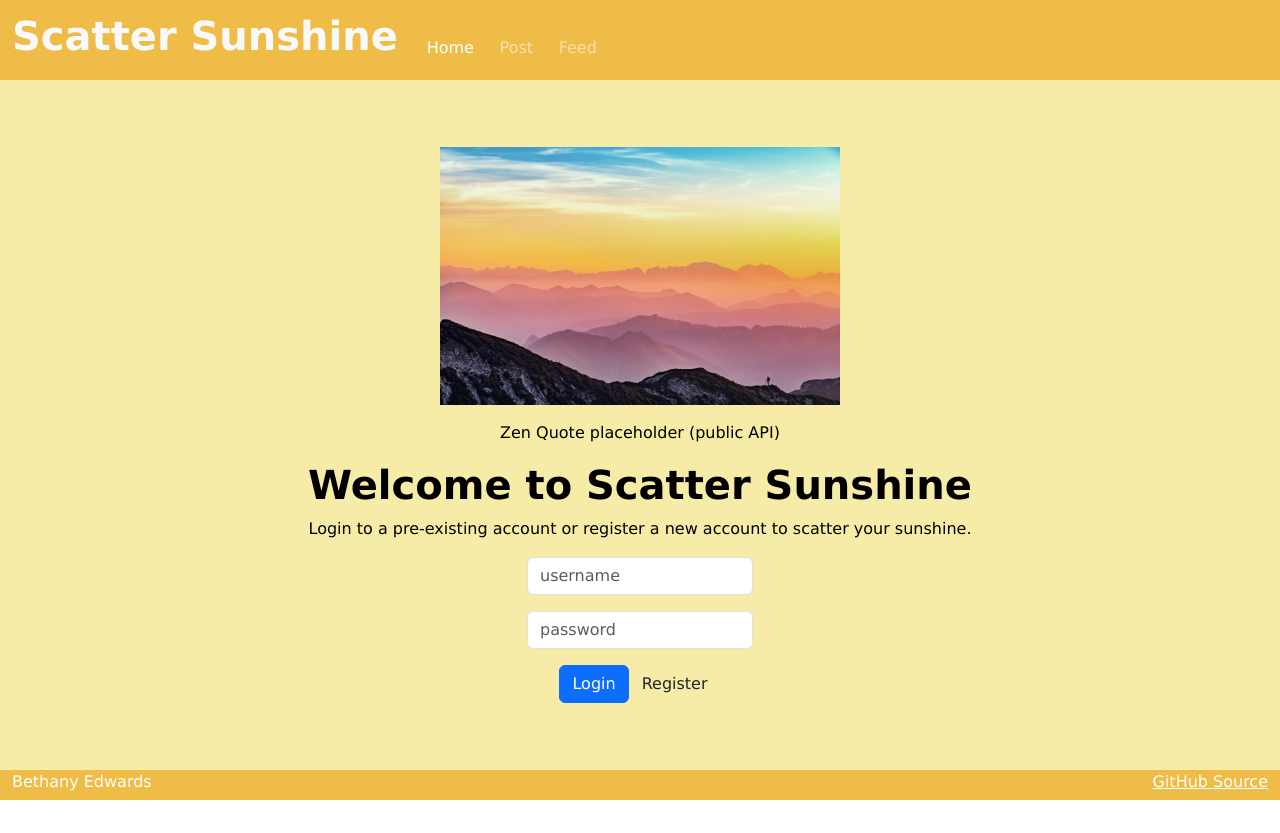
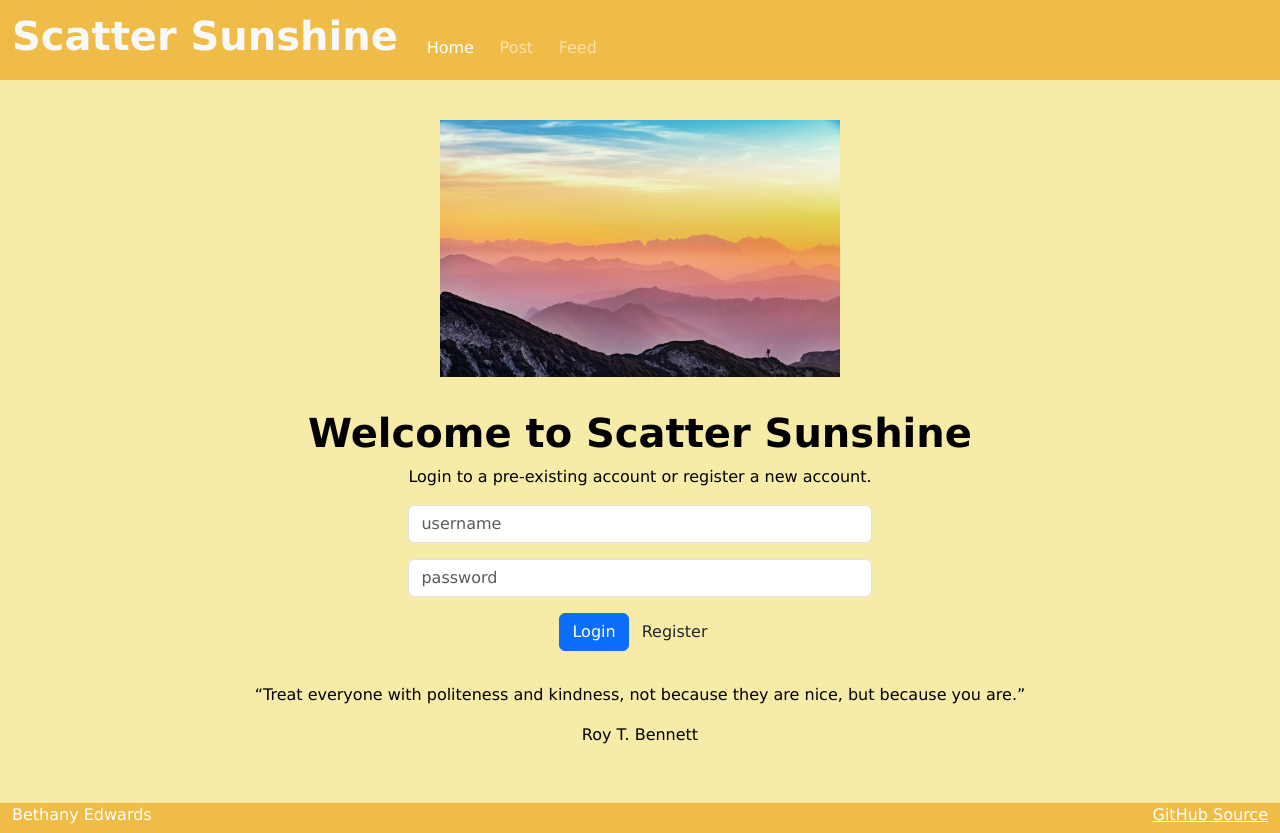
Before and after one commit to eddieblu/startup, a React (Vite) app: page / in a window 1280 px wide. Before the commit the page ends 800 px from the top, so only its background shows below. Built offline with nearby package versions, Linux system fonts and the light colour scheme; a web font is replaced by a local one.

Commit message:
update(login.jsx) set up jsx for public api calls

```diff
--- a/src/login/login.css
+++ b/src/login/login.css
@@ -1,8 +1,12 @@
 #zen-quote {
-    padding-top: 1rem;
-  }
+  padding-top: 2rem;
+}
 
-  img {
-    max-width: 100%;
-    height: auto;
-  }
+#picture {
+  padding-bottom: 2rem;
+}
+
+img {
+  max-width: 100%;
+  height: auto;
+}
--- a/src/login/login.jsx
+++ b/src/login/login.jsx
@@ -2,21 +2,29 @@ import React from 'react';
 import './login.css';
 
 export function Login() {
+    const [quote, setQuote] = React.useState('Loading...');
+    const [quoteAuthor, setQuoteAuthor] = React.useState('unknown');
+
+    React.useEffect(() => {
+        setQuote('“Treat everyone with politeness and kindness, not because they are nice, but because you are.”');
+        setQuoteAuthor('Roy T. Bennett');
+    }, []);
+
+
+
     return (
         <main className="body container-fluid text-center">
             <div>
-            <div id="picture" className="picture-box">
+                <div id="picture">
                     <img width="400px" src="sunshine.jpg" alt="random" />
                 </div>
-            <p id="zen-quote">
-                Zen Quote placeholder (public API)
-            </p>
                 <h1>Welcome to Scatter Sunshine</h1>
-            <p id="instruction">
-                Login to a pre-existing account or register a new account to scatter your sunshine.
-            </p>
             </div>
 
+            <div>
+                <p id="instruction">
+                    Login to a pre-existing account or register a new account.
+                </p>
                 <form method="get" action="post">
                     <div className="input-group mb-3">
                         <input className="form-control" type="text" placeholder="username" />
@@ -27,6 +35,11 @@ export function Login() {
                     <button type="submit" className="btn btn-primary">Login</button>
                     <button type="submit" className="btn">Register</button>
                 </form>
+            </div>
+            <div id="zen-quote">
+                <p id="quote">{quote}</p>
+                <p id="quote-author">{quoteAuthor}</p>
+            </div>
         </main>
     );
 }
```
Lines whose indentation alone changed are shown as unchanged.
